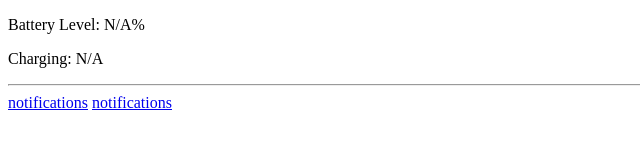
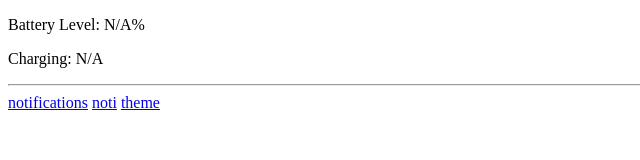
Before and after one commit to ramanlohar/battery_info, a plain HTML site: page index.html in a window 1280 px wide. Shown: the full height of the page, 0-640 px from the left. Drawn offline with Linux system fonts and the light colour scheme.

Commit message:
Update index.html

```diff
--- a/index.html
+++ b/index.html
@@ -9,7 +9,8 @@
 <p>Charging: <span id="chargingStatus">N/A</span></p>
   <hr>
 <a href="notifications.html">notifications</a>
-<a href="noti.html">notifications</a>
+<a href="noti.html">noti</a>
+<a href="theme.html">theme</a>
 
 <script>
 navigator.getBattery().then(function(battery) {
```
